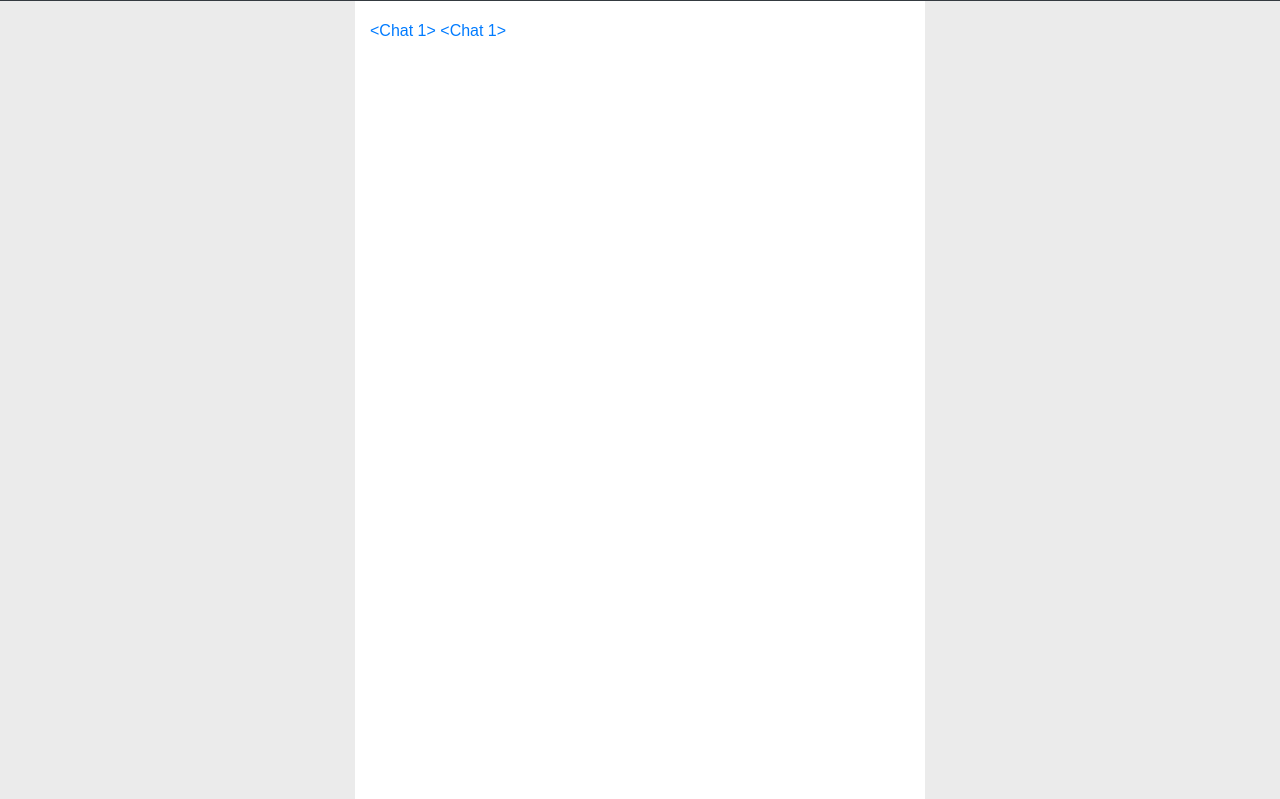
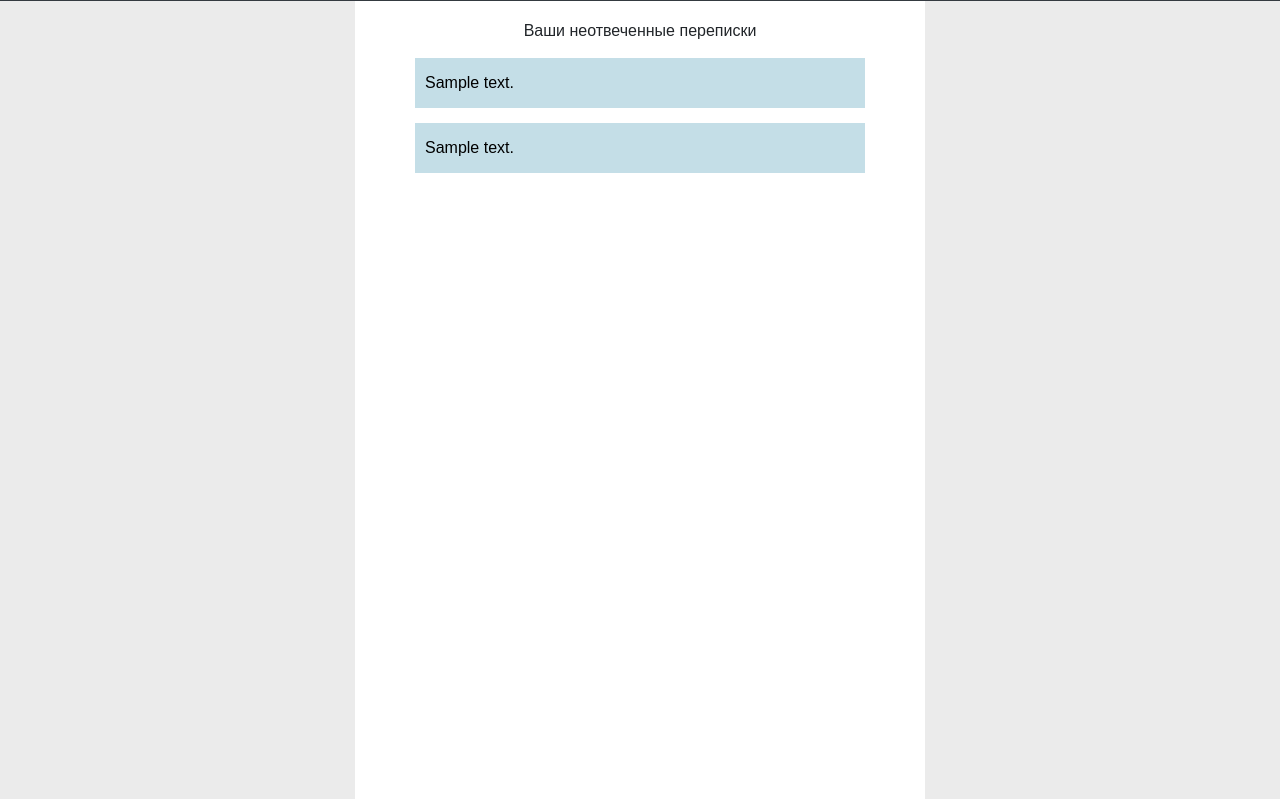
Before and after one commit to Cagey7/chatter, a Flask app: page /chats in a window 1280 px wide. Shown: the part 61-860 px from the top of the page. Run offline with Flask 3, Linux system fonts and the light colour scheme; a user stored in the database is signed in; tables that the repository leaves empty hold one stand-in row (values such as "Sample post"); data that the repository does not hold is empty; some libraries are stand-ins or nearby versions.

Commit message:
Added styles to unanswered chats

```diff
--- a/app/main/views.py
+++ b/app/main/views.py
@@ -1,4 +1,5 @@
 from flask import render_template, redirect, url_for, Response, stream_with_context, abort, request
+from sqlalchemy import desc
 import json
 from flask_login import login_required, current_user
 from . import main
@@ -152,7 +153,10 @@ def all_chats():
     for chat in chats:
         receiver_id = chat.messages[-1].receiver_id
         if receiver_id == current_user.id:
-            unanswered_chats.append(chat)
+            message = Message.query.filter_by(chat_id=chat.id).order_by(desc(Message.time)).first().text
+            if len(message) > 30:
+                message = message[:30]+"..."
+            unanswered_chats.append((chat.id, message))
 
     return render_template("allchats.html", unanswered_chats=unanswered_chats)
 
--- a/app/static/styles/base.css
+++ b/app/static/styles/base.css
@@ -89,3 +89,16 @@ body {
     width: 350px;
     margin: auto;
 }
+
+/* unanswered messages */
+
+.unanswered_chat {
+    background-color: rgb(196, 222, 231);
+    margin: 15px auto;
+    height: 50px;
+    width: 450px;
+}
+
+.unanswered_message {
+    padding: 13px 0 0 10px;
+}
--- a/app/templates/allchats.html
+++ b/app/templates/allchats.html
@@ -5,8 +5,13 @@
 {% endblock %}
 
 {% block content %}
-    {% for unanswered_chat in unanswered_chats %}
-        {% set chat_id = unanswered_chat.id %}
-        <a href="{{ url_for('main.chat', chat_id=chat_id ) }}">{{ unanswered_chat }}</a>
+    <div style="text-align: center;">Ваши неотвеченные переписки</div>
+    {% for chat_id, message in unanswered_chats %}
+        {% set chat_id = chat_id %}
+        <a class="unanswered_chat_link" href="{{ url_for('main.chat', chat_id=chat_id ) }}" style="text-decoration: none; color:black">
+            <div class="unanswered_chat">
+                <div class="unanswered_message">{{ message }}</div>
+            </div>
+        </a>
     {% endfor %}
 {% endblock %}
```
